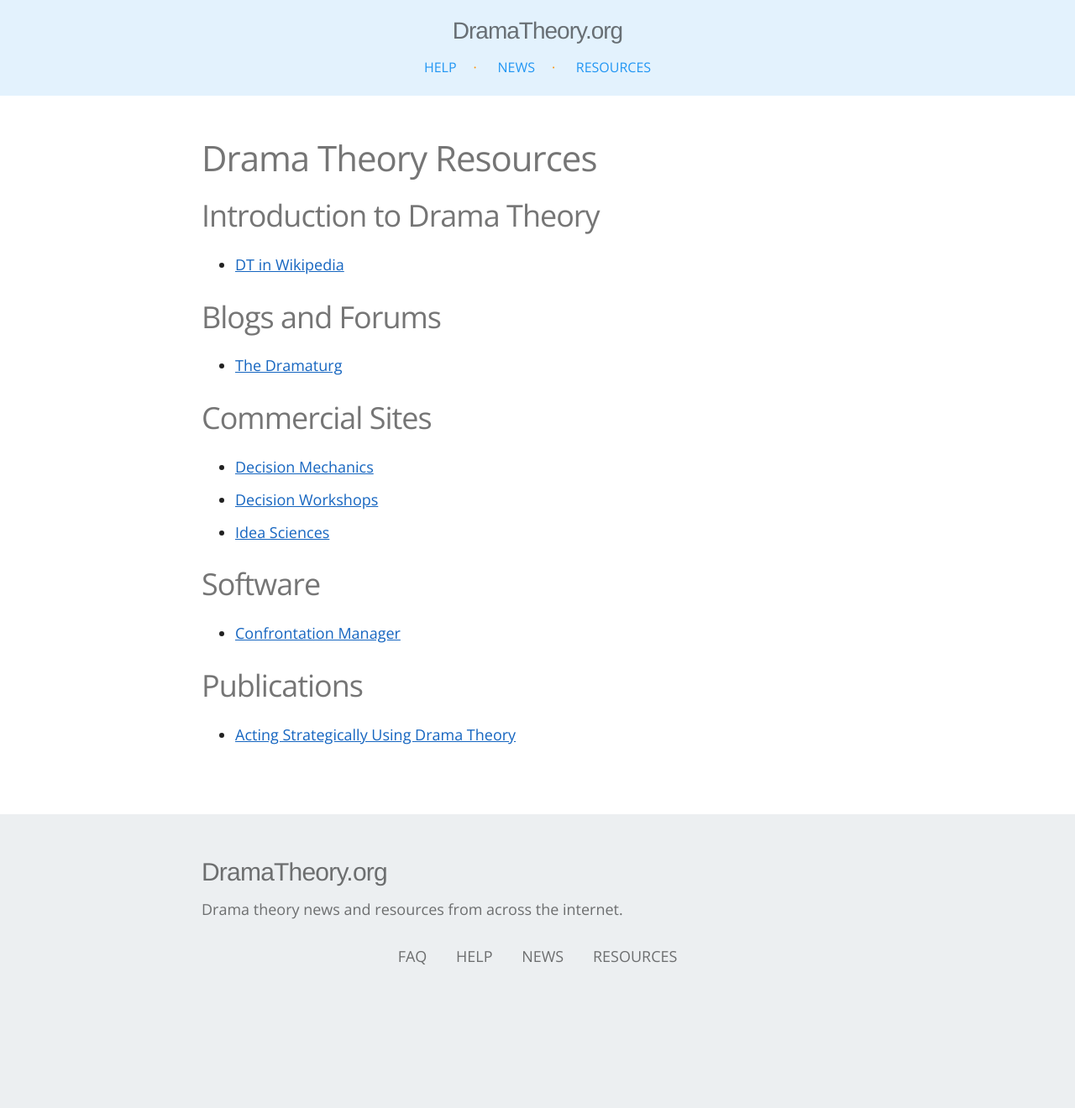
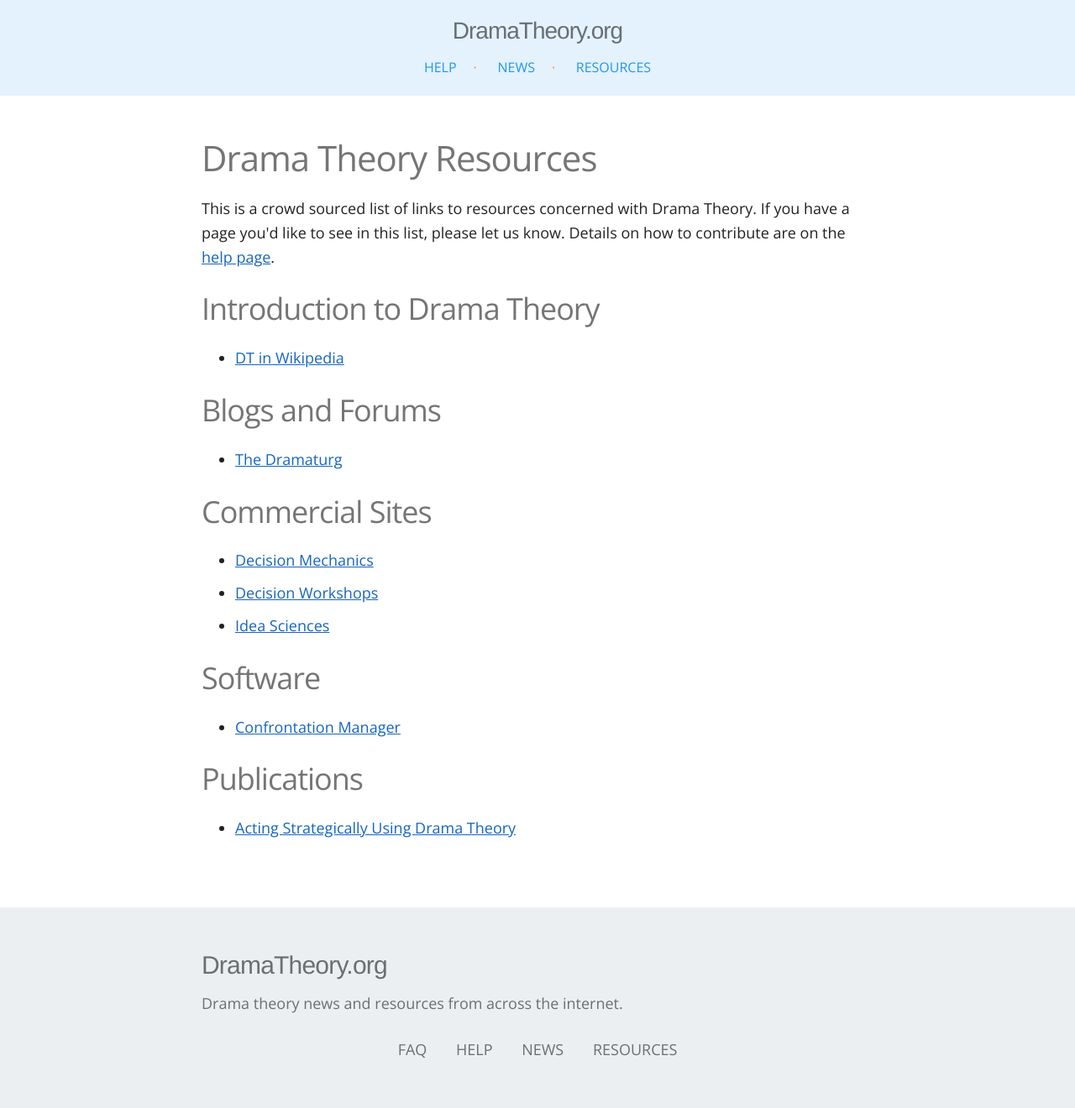
Before and after one commit to dramatheory/dramatheory.github.io, a Jekyll site: the page built from resources.html, in a window 1280 px wide. Shown: the whole page at 84% size. Built offline with Jekyll 4.4.1, drawn with Linux system fonts in a browser that asks for light colours; some web fonts are replaced; Markdown is read by kramdown in place of the engine named in the settings; before the commit the page ends 1209 px from its top, so only the background shows below that.

Commit message:
update help

```diff
--- a/resources.html
+++ b/resources.html
@@ -8,6 +8,14 @@
 
 <h2>Drama Theory Resources</h2>
 
+<p>
+
+    This is a crowd sourced list of links to resources concerned with Drama
+    Theory. If you have a page you'd like to see in this list, please let us
+    know. Details on how to contribute are on the <a href="/help/">help page</a>.
+
+</p>
+
 <div class="row">
     {% capture my_include %}{% include resources.md %}{% endcapture %}
     {{ my_include | markdownify }}
```
